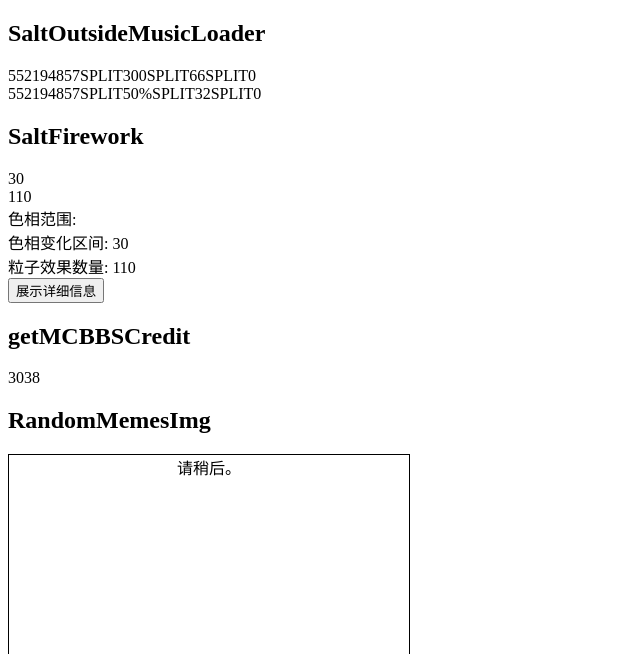
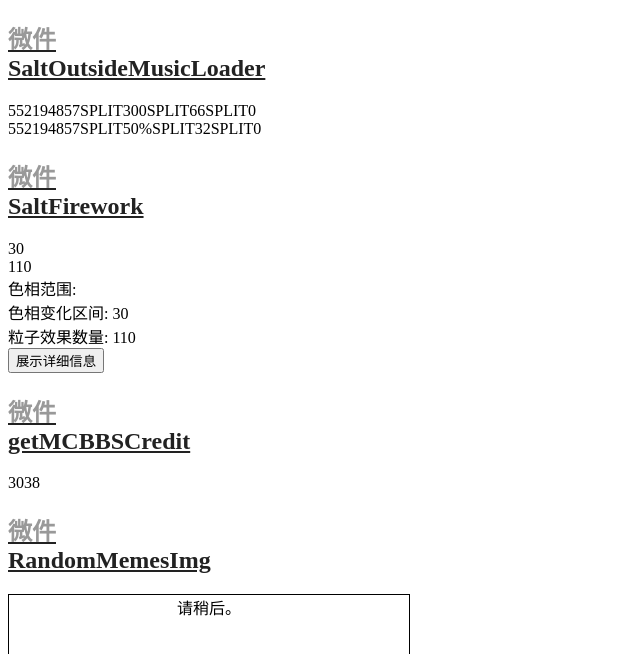
Before and after one commit to litwak913/mcbbs-wiki-widget-repo, a React app: page / in a window 1280 px wide. Shown: the top 654 px of the page, without its empty margins (0-640 px from the left). Built offline with nearby package versions, Linux system fonts and the light colour scheme; no server answers; the HTML template or start-up script is replaced by a standard one.

Commit message:
feat: 每个微件标题添加超链接

```diff
--- a/src/App.tsx
+++ b/src/App.tsx
@@ -2,18 +2,31 @@
  * @Author: Salt
  * @Date: 2022-07-23 15:09:40
  * @LastEditors: Salt
- * @LastEditTime: 2022-07-24 09:45:26
+ * @LastEditTime: 2022-07-31 13:41:10
  * @Description: 这个文件的功能
  * @FilePath: \mcbbs-wiki-widget-repo\src\App.tsx
  */
 import React from 'react'
 import widget from 'Widget/index'
+import { addScript } from 'Utils/resource'
+import { TextIcon } from './components/TextIcon'
+
+addScript('https://cdn.bootcss.com/jquery/2.2.2/jquery.js', false, 'jquery')
 
 export default () => (
   <div className="mcbbs-wiki-widget-list">
     {widget.map(({ title, Component }) => (
       <div key={title} className="mcbbs-wiki-widget-item">
-        <h2>{title}</h2>
+        <h2>
+          <a
+            href={`//mcbbs.wiki/wiki/Widget:${title}`}
+            target="_blank"
+            rel="noopener noreferrer"
+          >
+            <TextIcon txt="微件" />
+            {title}
+          </a>
+        </h2>
         <Component />
       </div>
     ))}
--- /dev/null
+++ b/src/components/TextIcon.m.scss
@@ -0,0 +1,10 @@
+.text-icon {
+  display: inline-block;
+  padding: 2px 4px;
+  margin: 2px;
+  border: 1px solid currentColor;
+  border-radius: 2px;
+  font-size: 0.5em;
+  text-decoration: none;
+  user-select: none;
+}
--- /dev/null
+++ b/src/components/TextIcon.tsx
@@ -0,0 +1,19 @@
+/*
+ * @Author: Salt
+ * @Date: 2022-07-31 13:19:48
+ * @LastEditors: Salt
+ * @LastEditTime: 2022-07-31 13:41:02
+ * @Description: 这个文件的功能
+ * @FilePath: \mcbbs-wiki-widget-repo\src\components\TextIcon.tsx
+ */
+import React from 'react'
+import style from './TextIcon.m.scss'
+
+export const TextIcon: React.FC<{ txt: string; color?: string }> = (props) => {
+  const { txt, color = '#999' } = props
+  return (
+    <div className={style['text-icon']} style={{ color }}>
+      {txt}
+    </div>
+  )
+}
--- a/src/index.scss
+++ b/src/index.scss
@@ -0,0 +1,7 @@
+.mcbbs-wiki-widget-item {
+  h2 {
+    a {
+      color: #222;
+    }
+  }
+}
```
Also changed, not shown: src/css.d.ts (added, +37 -0 lines).
